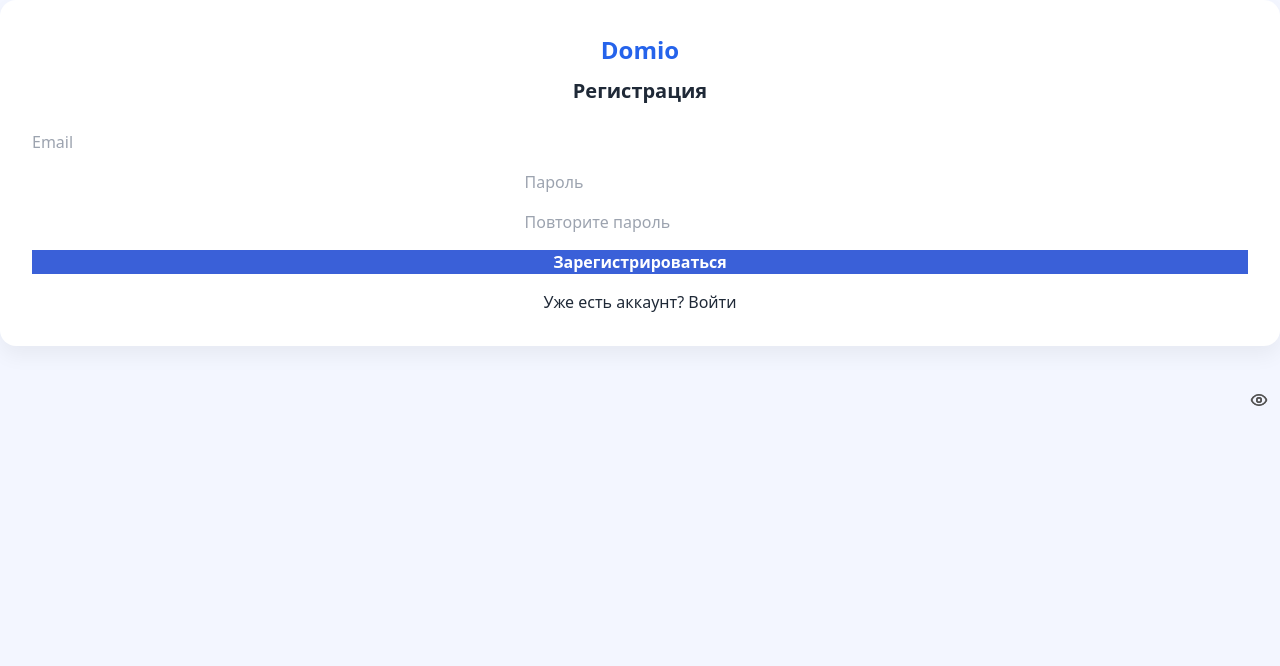
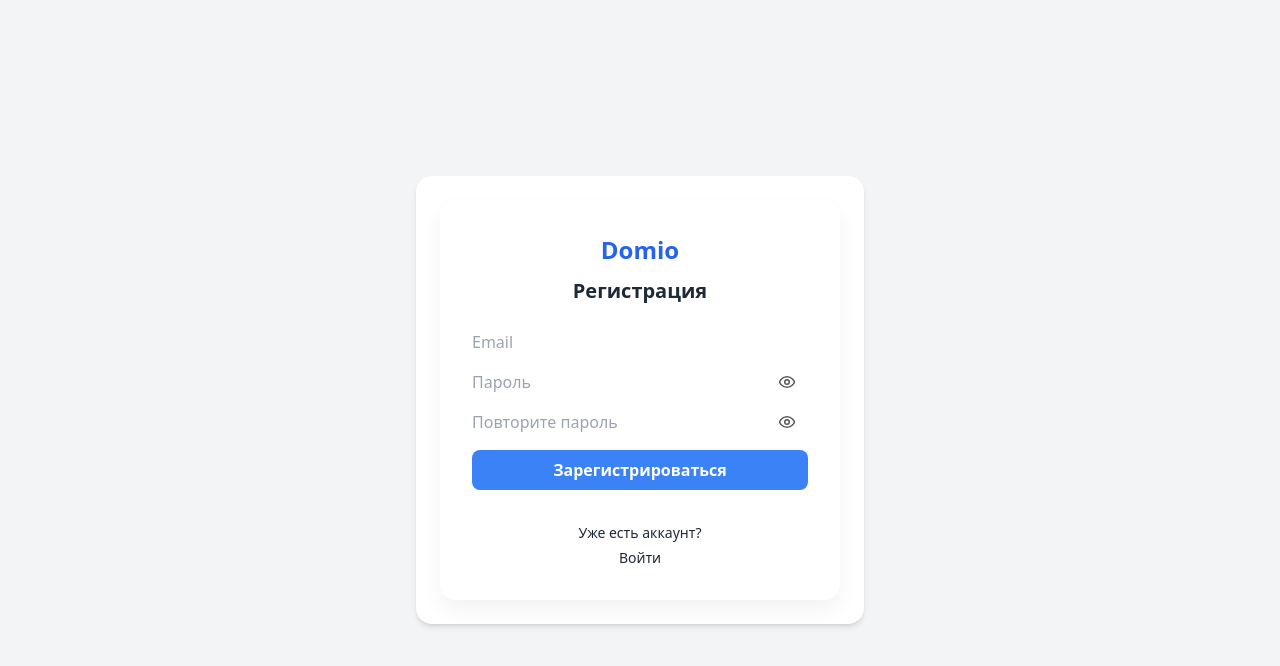
Before and after one commit to senenevar/domio-app, a Next.js app: page /auth/register in a window 1280 px wide. Shown: the top 666 px of the page. Built offline with nearby package versions, Linux system fonts and the light colour scheme.

Commit message:
Update register.tsx

```diff
--- a/pages/auth/register.tsx
+++ b/pages/auth/register.tsx
@@ -3,18 +3,19 @@
 import { useState } from 'react'
 import { useRouter } from 'next/navigation'
 import { supabase } from '@/lib/supabaseClient'
-import styles from '@/styles/Auth.module.css'
 import Link from 'next/link'
 import { Eye, EyeOff } from 'lucide-react'
+import styles from '@/styles/Auth.module.css'
+import AuthWrapper from '@/components/AuthWrapper'
 
-export default function RegisterPage() {
+export default function Register() {
   const router = useRouter()
   const [email, setEmail] = useState('')
   const [password, setPassword] = useState('')
   const [repeatPassword, setRepeatPassword] = useState('')
-  const [error, setError] = useState('')
   const [showPassword, setShowPassword] = useState(false)
   const [showRepeatPassword, setShowRepeatPassword] = useState(false)
+  const [error, setError] = useState('')
 
   const handleRegister = async (e: React.FormEvent) => {
     e.preventDefault()
@@ -35,6 +36,7 @@
   }
 
   return (
+    <AuthWrapper>
       <div className={styles.container}>
         <Link href="/" className={styles.logo}>Domio</Link>
         <h2 className={styles.title}>Регистрация</h2>
@@ -43,47 +45,58 @@
             type="email"
             placeholder="Email"
             value={email}
+            className={styles.input}
             onChange={(e) => setEmail(e.target.value)}
             required
           />
-        <div className={styles.passwordWrapper}>
+
+          <div className={styles.passwordField}>
             <input
               type={showPassword ? 'text' : 'password'}
               placeholder="Пароль"
               value={password}
+              className={styles.input}
               onChange={(e) => setPassword(e.target.value)}
               required
             />
             <button
               type="button"
+              className={styles.eyeButton}
               onClick={() => setShowPassword(!showPassword)}
-            className={styles.eyeButton}
             >
               {showPassword ? <EyeOff size={18} /> : <Eye size={18} />}
             </button>
           </div>
-        <div className={styles.passwordWrapper}>
+
+          <div className={styles.passwordField}>
             <input
               type={showRepeatPassword ? 'text' : 'password'}
               placeholder="Повторите пароль"
               value={repeatPassword}
+              className={styles.input}
               onChange={(e) => setRepeatPassword(e.target.value)}
               required
             />
             <button
               type="button"
+              className={styles.eyeButton}
               onClick={() => setShowRepeatPassword(!showRepeatPassword)}
-            className={styles.eyeButton}
             >
               {showRepeatPassword ? <EyeOff size={18} /> : <Eye size={18} />}
             </button>
           </div>
+
           {error && <p className={styles.error}>{error}</p>}
-        <button type="submit" className={styles.submit}>Зарегистрироваться</button>
-        <p className={styles.link}>
+
+          <button type="submit" className={styles.submitButton}>
+            Зарегистрироваться
+          </button>
+
+          <p className={styles.links}>
             Уже есть аккаунт? <Link href="/auth/login">Войти</Link>
           </p>
         </form>
       </div>
+    </AuthWrapper>
   )
 }
```
Lines whose indentation alone changed are shown as unchanged.
